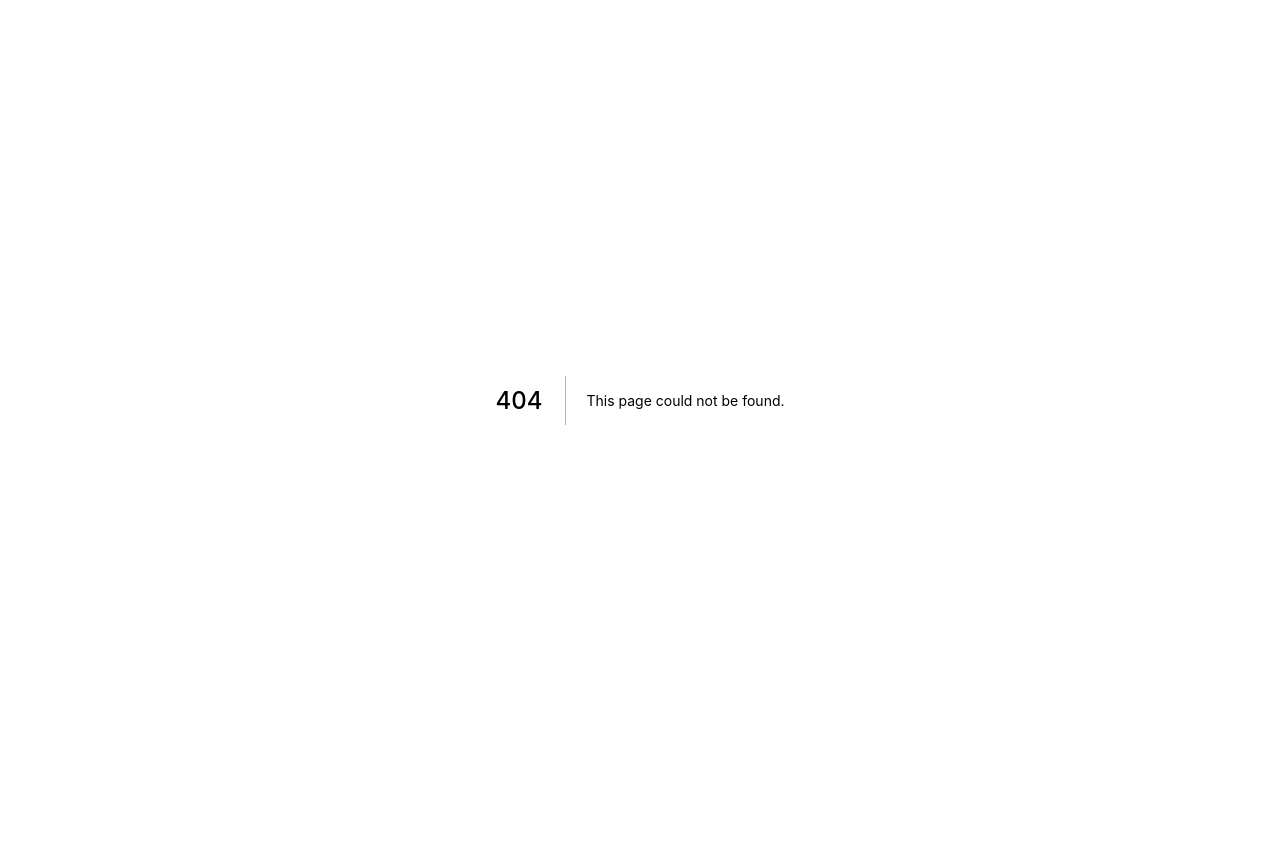
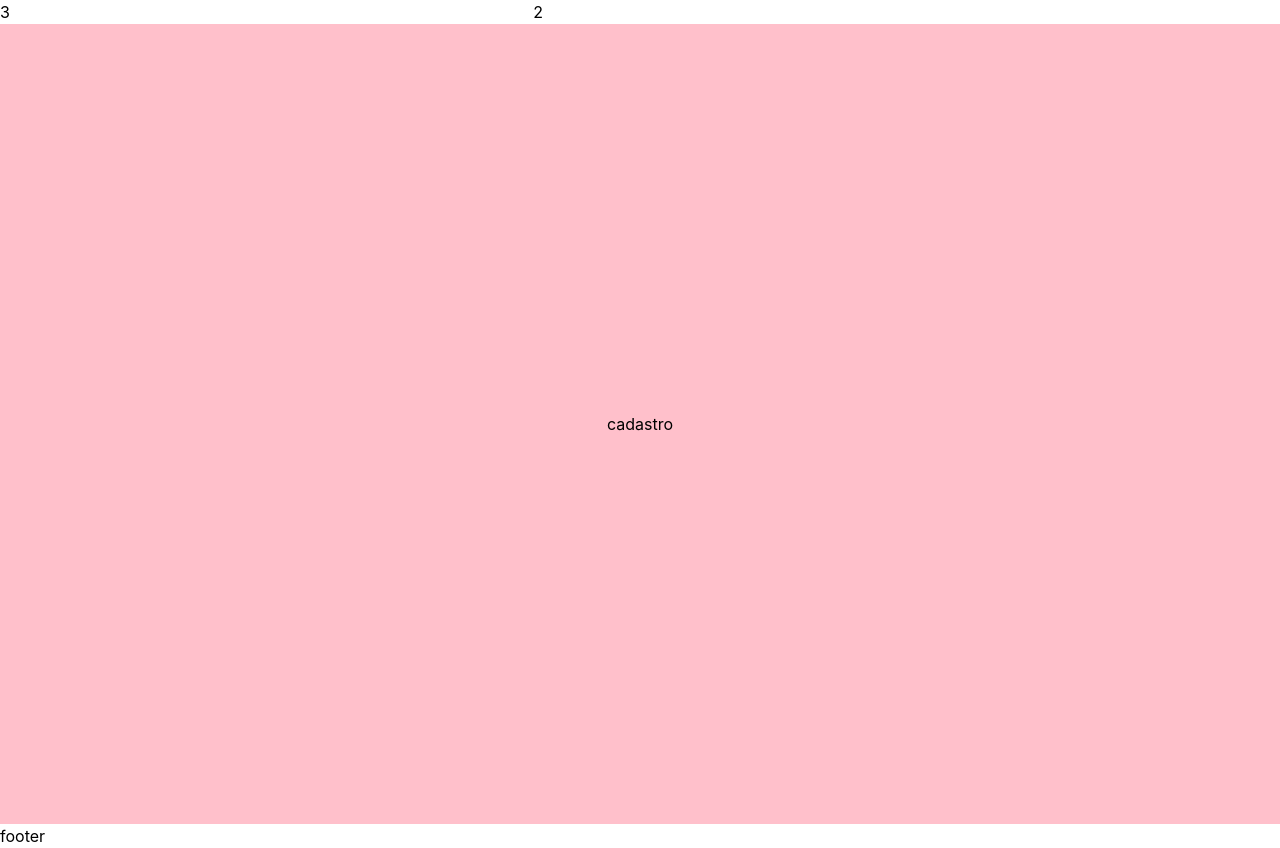
Before and after one commit to fernandorrn3/portifolio-nextjs, a Next.js app: page /cadastrar in a window 1280 px wide. Before the commit this address had no page. Before the commit the page ends 800 px from the top, so only its background shows below. Built offline with nearby package versions, Linux system fonts and the light colour scheme.

Commit message:
novo update

```diff
--- a/components/navbar.js
+++ b/components/navbar.js
@@ -1,8 +1,8 @@
 export default function Navbar(){
     return(
-       <div className="grid grid-cols-7">
-<div className="col-span-2">3</div>
-<div className="col-span-5">2</div>
+       <div className="grid grid-cols-12">
+<div className="col-span-5">3</div>
+<div className="col-span-7">2</div>
        </div>
 
 
--- /dev/null
+++ b/pages/cadastrar.js
@@ -0,0 +1,24 @@
+import Layout from "../components/layout"
+import Header from "../components/header"
+import Fotter from "../components/footer"
+export default function Cadastrar (){
+    return(
+       <div className="grid grid-cols-12 grid-rows-6 h-full ">
+           <div className="flex justify-center items-center col-start-1 col-end-13 row-start-1 row-end-7 bg-[pink] ">
+               <div><h1>cadastro</h1></div>
+               </div>
+
+       </div>
+
+    )
+}
+
+Cadastrar.getLayout = function(Cadastrar){
+    return(
+        <Layout>
+            <Header/>
+            {Cadastrar}
+            <Fotter/>
+        </Layout>
+    )
+}
--- a/pages/index.js
+++ b/pages/index.js
@@ -9,9 +9,9 @@ import Fotter from '../components/footer'
 
 
 
-export default function Home(props) {
+export default function Home() {
 
-  console.log(props)
+
 
 
   return (
--- a/pages/login.js
+++ b/pages/login.js
@@ -4,29 +4,8 @@ import Fotter from "../components/footer"
 
 export default function Login() {
     return (
-        <div className="grid content-center justify-items-center formulario bg-[orange] h-full ">
-            <div className=" bg-[pink] px-8 py-8">
 
-                <form method="POST">
-
-                    <label for="fname">Nome</label><br />
-                    <input id="name" type="text" autocomplete="name" required /><br />
-
-                    <label for="fname">Email</label><br />
-                    <input id="email" type="email" autocomplete="email" required /><br />
-
-
-                    <label for="fname">Senha</label><br />
-                    <input id="senha" type="password" autocomplete="senha" required /><br />
-
-
-                    <button type="submit">Register</button>
-                </form>
-
-            </div>
-        </div>
-
-
+     <div><h1>login</h1></div>
     )
 }
 
```
Also changed, not shown: 1 other file (tests, documents, lock files or other folders).
